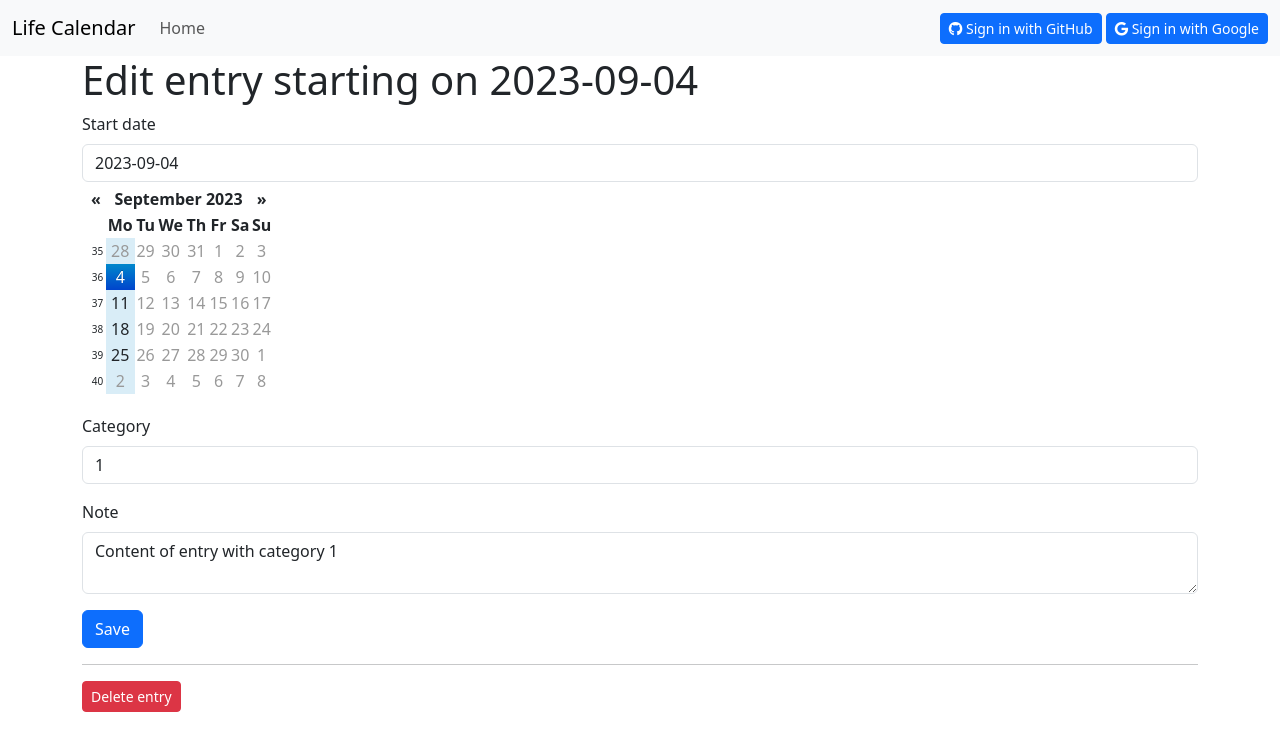
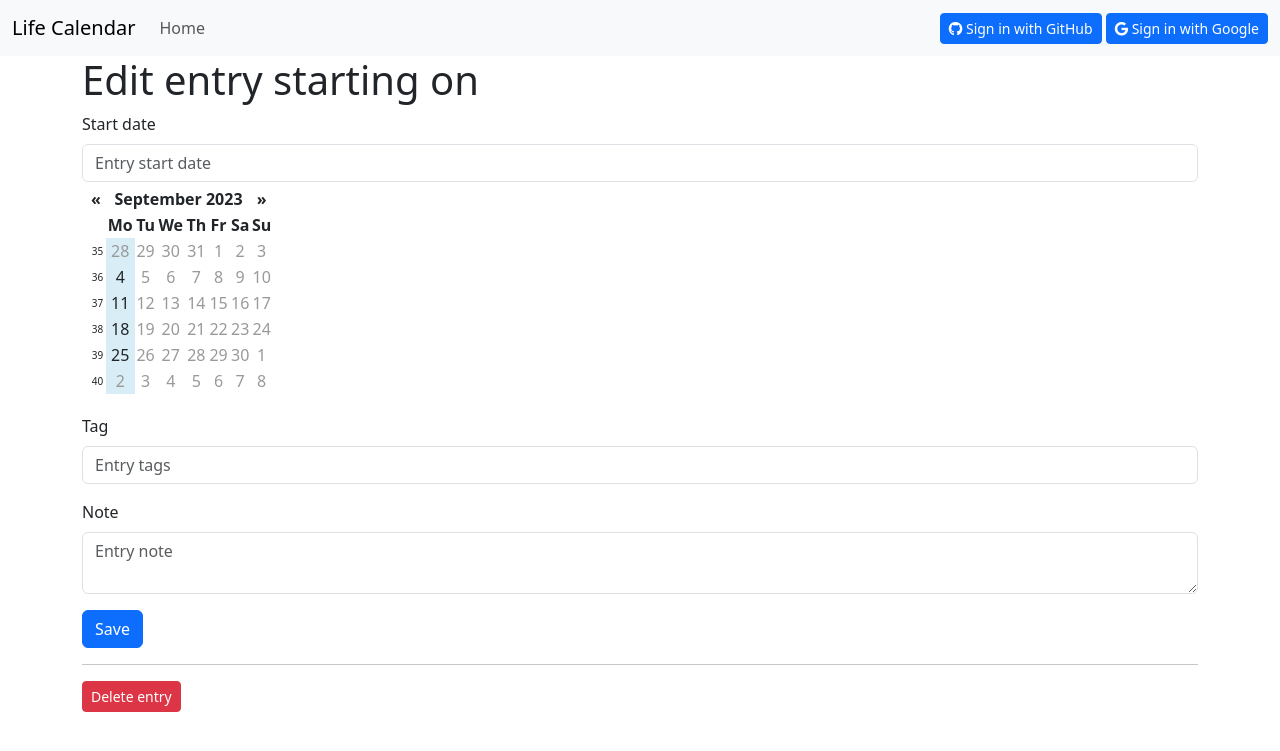
Before and after one commit to vinayh/lifecal-flask, a Flask app: template templates/edit.html in a window 1280 px wide. Shown: the top 751 px of the page. Run offline with Flask 3, Linux system fonts and the light colour scheme; the template is opened without the code that fills it: values that come from a table or form of the project are taken from there, others are empty; parts of the project's set-up code (start-up, migrations or seed data) failed here and were passed over; some libraries are stand-ins or nearby versions.

Commit message:
Changed db schema to use ORM relationships (NOTE: tags are not functional yet), added tags table for multiple-tag support, cleaned up some code

```diff
--- a/app.py
+++ b/app.py
@@ -1,104 +1,30 @@
+import datetime
 import os
-import datetime
+from datetime import date
+from secrets import token_urlsafe
+from urllib.parse import urlencode
+
 import requests
-
 from flask import Flask, render_template, request, url_for, flash, redirect, session
 from flask_login import LoginManager, current_user, login_user, logout_user, login_required
+from sqlalchemy import select, update
 from werkzeug.exceptions import abort
-from urllib.parse import urlencode
-from secrets import token_urlsafe
-from sqlalchemy import select, update
-from datetime import date
-from pathlib import Path
-from sys import exit
 
-from models import db, User, Entry
-
-
-SECRETS_TO_PATHS = {
-    'FLASK_SECRET_KEY': Path('.secrets/flask_secret_key'),
-    'GITHUB_CLIENT_ID': Path('.secrets/github_client_id'),
-    'GITHUB_CLIENT_SECRET': Path('.secrets/github_client_secret'),
-    'GOOGLE_CLIENT_ID': Path('.secrets/google_client_id'),
-    'GOOGLE_CLIENT_SECRET': Path('.secrets/google_client_secret'),
-}
-
-
-def get_secret_file(path) -> str:
-    try:
-        with path.open("r") as f:
-            return f.read()
-    except:
-        exit(f'Error getting secret {path}')
-
-
-def get_secret(name: str):
-    if os.getenv('LIFECAL_ENV') == 'RENDER':
-        return get_secret_file(SECRETS_TO_PATHS[name].relative_to('.secrets'))
-    elif os.getenv('LIFECAL_ENV') == 'FLY':
-        if name in os.environ:
-            return os.getenv(name)
-        else:
-            raise Exception
-    else:
-        return get_secret_file(SECRETS_TO_PATHS[name])
-
-
-def get_oauth2_providers():
-    return {
-        'github': {
-            'client_id': get_secret('GITHUB_CLIENT_ID'),
-            'client_secret': get_secret('GITHUB_CLIENT_SECRET'),
-            'authorize_url': 'https://github.com/login/oauth/authorize',
-            'token_url': 'https://github.com/login/oauth/access_token',
-            'userinfo': {
-                'url': 'https://api.github.com/user',
-                'oauth_id': lambda r: 'gh_' + str(r.json()['id']),
-            },
-            'scopes': ['read:user'],
-        },
-        'google': {
-            'client_id': get_secret('GOOGLE_CLIENT_ID'),
-            'client_secret': get_secret('GOOGLE_CLIENT_SECRET'),
-            'authorize_url': 'https://accounts.google.com/o/oauth2/auth',
-            'token_url': 'https://accounts.google.com/o/oauth2/token',
-            'userinfo': {
-                'url': 'https://www.googleapis.com/oauth2/v3/userinfo',
-                'oauth_id': lambda r: 'go_' + str(r.json()['sub']),
-            },
-            'scopes': ['https://www.googleapis.com/auth/userinfo.profile'],
-        },
-    }
-
-
-def init_db(app: Flask):
-    db.init_app(app)
-    user_1 = User(oauth_id='test_oauth_id', birth=date.fromisoformat('1995-03-06'), exp_years=80)
-    entry_1 = Entry(user_id=1, start=date.fromisoformat('2023-09-04'), category='1',
-                    note='Content of entry with category 1')
-    entry_2 = Entry(user_id=1, start=date.fromisoformat('2023-09-11'), category='2',
-                    note='Content of entry with category 2')
-    with app.app_context():
-        db.drop_all()
-        db.create_all()
-        db.session.add(user_1)
-        db.session.commit()
-        db.session.add(entry_1)
-        db.session.add(entry_2)
-        db.session.commit()
-
+from config import get_secret, get_oauth2_providers
+from models import db, init_db, User, Entry
 
 app = Flask(__name__)
 app.config['SECRET_KEY'] = get_secret('FLASK_SECRET_KEY')
 app.config['OAUTH2_PROVIDERS'] = get_oauth2_providers()
-if os.getenv('LIFECAL_ENV') != 'FLY':
-    app.config['SQLALCHEMY_DATABASE_URI'] = 'sqlite:///database.db'
-else:
-    app.config['SQLALCHEMY_DATABASE_URI'] = 'postgresql' + os.getenv('DATABASE_URL')[8:]
+app.config['SQLALCHEMY_DATABASE_URI'] = get_secret('DATABASE_URL')
+if app.config['SQLALCHEMY_DATABASE_URI'][:11] == 'postgres://':
+    app.config['SQLALCHEMY_DATABASE_URI'] = 'postgresql://' + app.config['SQLALCHEMY_DATABASE_URI'][11:]
 app.config['SQLALCHEMY_TRACK_MODIFICATIONS'] = False
 login_manager = LoginManager()
 login_manager.init_app(app)
-init_db(app)
+db.init_app(app)
+if os.getenv('INIT_DB') is not None:
+    init_db(app)
 
 
 def get_entry(id: str) -> Entry:
@@ -106,10 +32,6 @@ def get_entry(id: str) -> Entry:
     if len(result) == 0 or result[0] is None:
         abort(404)
     return result[0]
-
-
-# def get_user_parameters(conn) -> tuple[int, str, int]:
-#     return conn.execute('SELECT id, birth, exp_years FROM users').fetchone()
 
 
 @login_manager.user_loader
@@ -176,13 +98,14 @@ def entry(entry_id):
 def add():
     if request.method == 'POST':
         start = request.form['start']
-        category = request.form['category']
+        tag = request.form['tag']
         note = request.form['note']
         start_valid = valid_date(start, only_monday=True, name='Start date')
-        if not category:
-            flash('Category is required!')
-        if start_valid and category:
-            db.session.add(Entry(user_id=current_user.id, start=date.fromisoformat(start), category=category, note=note))
+        if not tag:
+            flash('Tag is required!')
+        if start_valid and tag:
+            db.session.add(
+                Entry(user_id=current_user.id, start=date.fromisoformat(start), tag=tag, note=note))
             db.session.commit()
             return redirect(url_for('index'))
 
@@ -197,13 +120,15 @@ def edit(entry_id: int):
         abort(404)
     if request.method == 'POST':
         start = request.form['start']
-        category = request.form['category']
+        tag = request.form['tag']
         note = request.form['note']
         start_valid = valid_date(start, only_monday=True, name='Start date')
-        if not category:
-            flash('Category is required!')
-        if start_valid and category:
-            db.session.execute(update(Entry).where(Entry.id == entry_id).values(start=date.fromisoformat(start), category=category, note=note))
+        if not tag:
+            flash('Tag is required!')
+        if start_valid and tag:
+            db.session.execute(
+                update(Entry).where(Entry.id == entry_id).values(start=date.fromisoformat(start), tag=tag,
+                                                                 note=note))
             db.session.commit()
             return redirect(url_for('index'))
 
@@ -229,12 +154,10 @@ def delete_user(user_id: int):
     if user_id != current_user.id:
         abort(404)
     Entry.query.filter(Entry.user_id == user_id).delete()
-    # db.session.execute(Entry.delete().where(Entry.user_id == user_id))
     User.query.filter(User.id == user_id).delete()
-    # db.session.execute(User.delete().where(User.id == user_id))
     db.session.commit()
+    logout_user()
     flash(f'Account and all associated entries were successfully deleted!')
-    logout_user()
     return redirect(url_for('index'))
 
 
--- a/templates/add.html
+++ b/templates/add.html
@@ -14,9 +14,9 @@
     </div>
 
     <div class="mb-3">
-        <label for="category" class="form-label">Category</label>
-        <input type="text" name="category" placeholder="Entry category"
-               class="form-control" value="{{ request.form['category'] }}">
+        <label for="tags" class="form-label">Tag</label>
+        <input type="text" name="tag" placeholder="Entry tags"
+               class="form-control" value="{{ request.form['tags'] }}">
         </input>
     </div>
 
--- a/templates/edit.html
+++ b/templates/edit.html
@@ -14,9 +14,9 @@
     </div>
 
     <div class="mb-3">
-        <label for="category" class="form-label">Category</label>
-        <input type="text" name="category" placeholder="Entry category"
-               class="form-control" value="{{ request.form['category'] or entry['category'] }}">
+        <label for="tags" class="form-label">Tag</label>
+        <input type="text" name="tags" placeholder="Entry tags"
+               class="form-control" value="{{ request.form['tags'] or entry['tags'] }}">
         </input>
     </div>
 
--- a/templates/entry.html
+++ b/templates/entry.html
@@ -3,5 +3,7 @@
 {% block content %}
     <h2>{% block title %} {{ entry['start'] }} {% endblock %}</h2>
     <span class="badge text-bg-primary">Created {{ entry['created'] }}</span>
-    <p>Category {{ entry['category'] }}, note {{ entry['note'] }}</p>
+    <p>Category {{ entry['tag'] }}, note {{ entry['note'] }}</p>
 {%  endblock %}
+
+<a class="btn btn-primary" href="{{ url_for('edit', entry_id=entry['id']) }}">Edit entry</a>
--- a/templates/settings.html
+++ b/templates/settings.html
@@ -20,7 +20,7 @@
     <div class="col-md-auto">
         <label for="exp_years" class="form-label">Life expectancy</label>
         <input type="text" name="exp_years" placeholder="Number of years"
-               class="form-control" value="{{  request.form['category'] or exp_years }}">
+               class="form-control" value="{{  request.form['exp_years'] or exp_years }}">
     </div>
 </div>
 </div>
```
Also changed, not shown: config.py (added, +60 -0 lines), models.py (+56 -8 lines), README.md.
